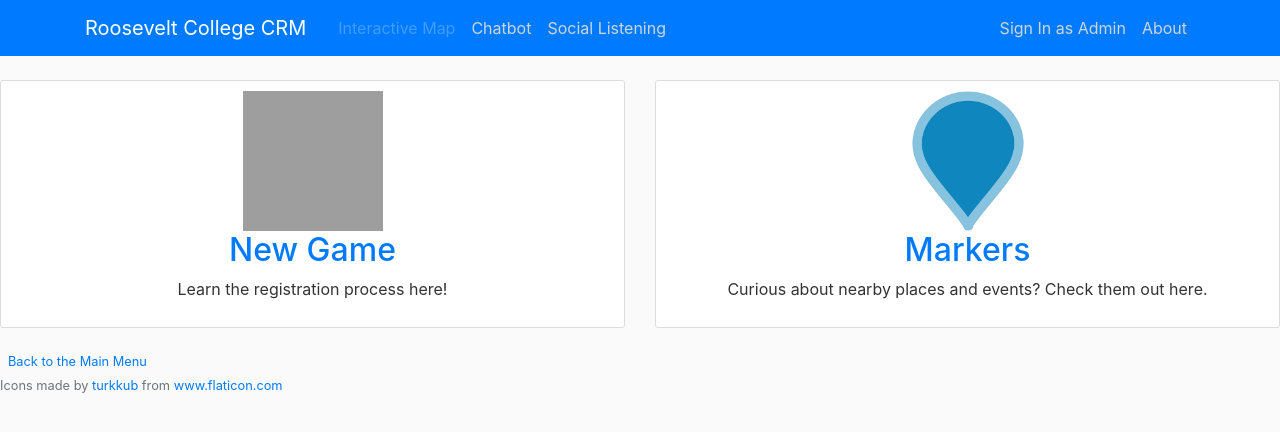
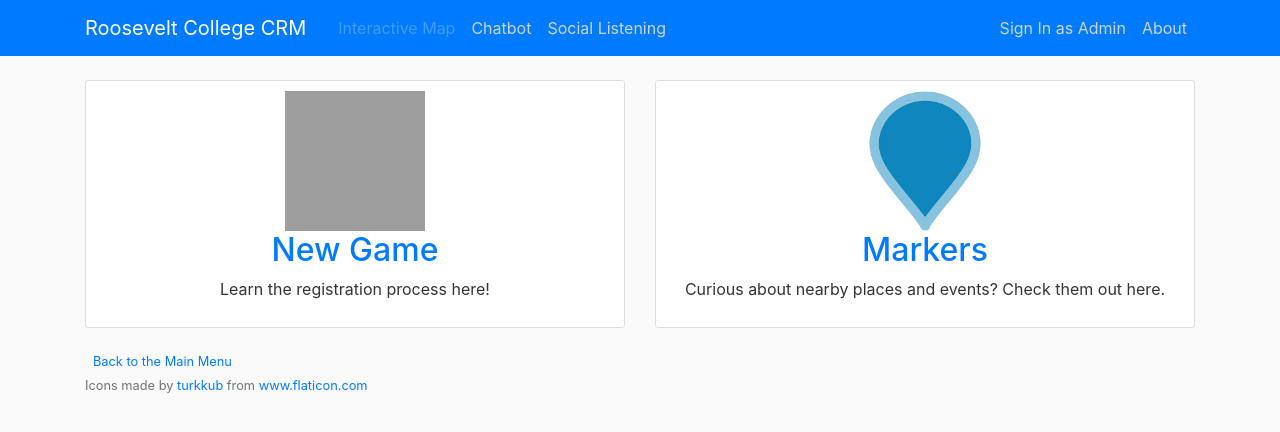
Before and after one commit to jltsang/Iskowela, a Django app: page /imap_menu in a window 1280 px wide. Shown: the top 432 px of the page. Run offline with Django 3.2, Linux system fonts and the light colour scheme; some libraries are stand-ins or nearby versions; grey boxes are pictures that could not be loaded.

Commit message:
Customized map UI

```diff
--- a/interactive_map/templates/interactive_map/newgame.html
+++ b/interactive_map/templates/interactive_map/newgame.html
@@ -1,6 +1,6 @@
 {% extends "main/base.html" %}
 {% block content %}
-	<div id='map' style='width: 100%; height: 500px;'></div>
+	<div id='map' style="position:fixed; top:56px; left:0; width:80%; height:93%; border:none; margin:0; padding:0; overflow:hidden; z-index:999999;"></div>
 	<script>
 	mapboxgl.accessToken = "{{ user.profile.mapbox_key }}";
 	var map = new mapboxgl.Map({
--- a/main/templates/main/imap_menu.html
+++ b/main/templates/main/imap_menu.html
@@ -1,6 +1,7 @@
 {% extends "main/base.html" %}
 {% block content %}
 {% load static %}
+<div class="container">
   <div class="row">
     <div class="col">
       <div class="text-center">
@@ -21,12 +22,11 @@
       </div>
     </div>
   </div>
-  <div><small class="text-muted">
-    <a class="ml-2" href="{% url 'main-menu' %}">Back to the Main Menu</a>
-  </small></div>
-  <div class="text-muted">
-    <small>
+  <div>
+    <small class="text-muted">
+      <a class="ml-2" href="{% url 'main-menu' %}">Back to the Main Menu</a><br>
       Icons made by <a href="https://www.flaticon.com/authors/turkkub" title="turkkub">turkkub</a> from <a href="https://www.flaticon.com/" title="Flaticon"> www.flaticon.com</a>
-    <small>
+    </small>
   </div>
+</small>
 {% endblock content %}
--- a/main/templates/main/menu.html
+++ b/main/templates/main/menu.html
@@ -1,6 +1,7 @@
 {% extends "main/base.html" %}
 {% block content %}
 {% load static %}
+<div class="container">
   <div class="row">
     <div class="col">
       <div class="text-center">
@@ -53,4 +54,5 @@
       </div>
     </div>
   </div>
+</div>
 {% endblock content %}
--- a/users/templates/users/profile.html
+++ b/users/templates/users/profile.html
@@ -1,7 +1,7 @@
 {% extends "main/base.html" %}
 {% load crispy_forms_tags %}
 {% block content %}
-
+<div class="container">
   <div class="content-section">
     <div class="media">
       <img class="rounded-circle account-img" src="{{ user.profile.logo.url }}">
@@ -20,4 +20,5 @@
       <p>Chatbot Tree: {{ user.profile.chatbot_tree_link }}</p>
       {% endif %}
     </div>
+</div>
 {% endblock content %}
```
Also changed, not shown: interactive_map/templates/interactive_map/index.html (+11 -4 lines), db.sqlite3.
